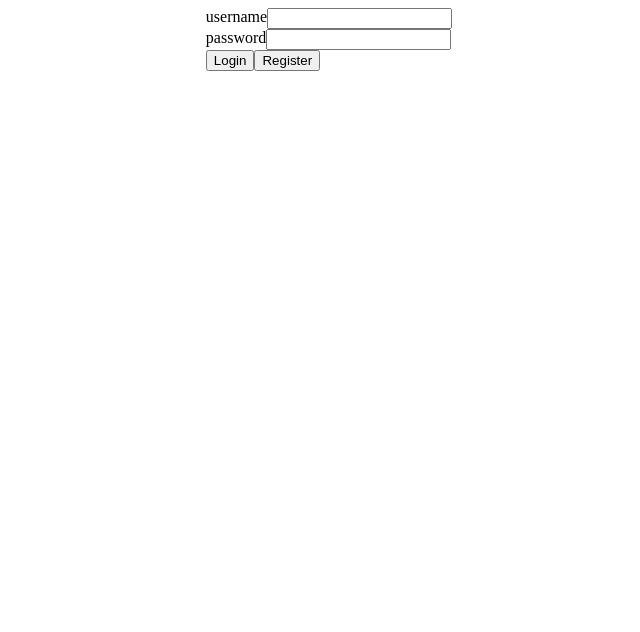
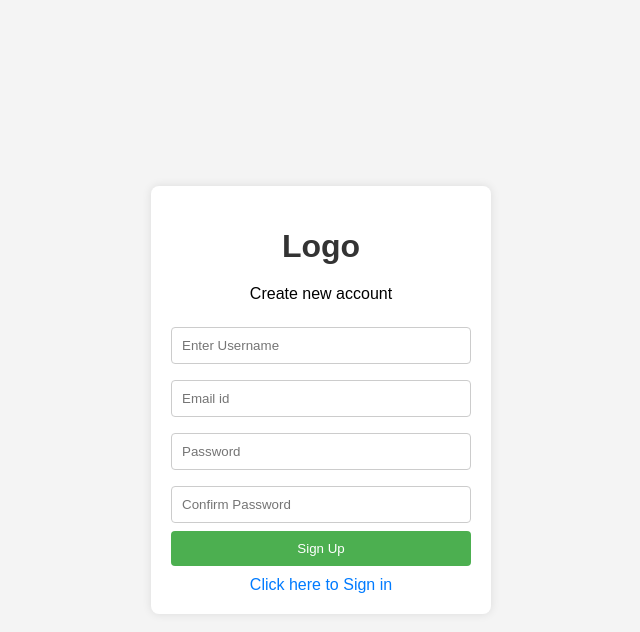
Before and after one commit to ankitsmt211/attendo, a React (Vite) app in the folder frontend/attendance-manager/: page /signup in a window 1280 px wide. Shown: the top 632 px of the page, without its empty margins (319-959 px from the left). Built offline with nearby package versions, Linux system fonts and the light colour scheme.

Commit message:
added register component and router (#6)
Co-authored-by: eshan <eshan.jain@finverv.com.com>

```diff
--- a/frontend/attendance-manager/package.json
+++ b/frontend/attendance-manager/package.json
@@ -11,7 +11,8 @@
   },
   "dependencies": {
     "react": "^18.2.0",
-    "react-dom": "^18.2.0"
+    "react-dom": "^18.2.0",
+    "react-router-dom": "^6.20.1"
   },
   "devDependencies": {
     "@types/react": "^18.2.37",
--- /dev/null
+++ b/frontend/attendance-manager/src/Components/Auth/Login.jsx
@@ -0,0 +1,9 @@
+import React from 'react'
+
+const Login = () => {
+  return (
+    <div>Login</div>
+  )
+}
+
+export default Login
--- /dev/null
+++ b/frontend/attendance-manager/src/Components/Auth/auth.css
@@ -0,0 +1,65 @@
+body {
+    font-family: 'Arial', sans-serif;
+    background-color: #f4f4f4;
+    margin: 0;
+    display: flex;
+    align-items: center;
+    justify-content: center;
+    height: 100vh;
+}
+
+.login-main-container {
+    background-color: #fff;
+    box-shadow: 0 0 10px rgba(0, 0, 0, 0.1);
+    border-radius: 8px;
+    overflow: hidden;
+    width: 300px;
+    padding: 20px;
+    text-align: center;
+}
+
+.login-main-container h1 {
+    color: #333;
+    margin-bottom: 20px;
+}
+
+.login-container {
+    display: flex;
+    flex-direction: column;
+    align-items: center;
+}
+
+form {
+    width: 100%;
+    text-align: left;
+}
+
+input {
+    width: 100%;
+    padding: 10px;
+    margin: 8px 0;
+    box-sizing: border-box;
+    border: 1px solid #ccc;
+    border-radius: 4px;
+}
+
+button.signup-btn {
+    background-color: #4caf50;
+    color: white;
+    padding: 10px;
+    border: none;
+    border-radius: 4px;
+    cursor: pointer;
+    width: 100%;
+}
+
+button.signup-btn:hover {
+    background-color: #45a049;
+}
+
+.signup-link {
+    text-decoration: none;
+    color: #007bff;
+    margin-top: 10px;
+    display: inline-block;
+}
--- /dev/null
+++ b/frontend/attendance-manager/src/Components/Auth/register.jsx
@@ -0,0 +1,90 @@
+import React, { useState } from 'react'
+import { Link,useNavigate  } from 'react-router-dom';
+import './auth.css'
+const Register = () => {
+  const[username ,setUserName] = useState("");
+  const[email ,setemail] = useState("");
+  const[password ,setPassword] = useState("");
+  const[cnfPassword ,setCnfPassword] = useState("");
+  const navigate = useNavigate();
+  const handleValidation = (input) =>{
+    if (input.username === ''){
+      alert('Username cannot be empty!')
+      return false;
+    }
+    if (input.email === ''){
+      alert('Email cannot be empty!')
+      return false;
+    }
+    if(!(/\S+@\S+\.\S+/.test(input.email))){
+      alert('Email is Invalid!')
+      return false;
+    }
+    if (input.password === ''){
+      alert('Password cannot be empty!')
+      return false;
+    }
+    // add validation for password
+    if(input.password !== input.cnfPassword){
+      alert('Password does not match')
+      return false;
+    }
+    return true;
+  }
+
+  const registerUser = async (e)=>{
+    e.preventDefault();
+    const input = {username,email,password,cnfPassword}
+    if(!handleValidation(input)){
+      return;
+    }
+    delete input.cnfPassword
+    const url = `http://localhost:8080/v1/register/`;   //change end point of api
+    const response = await fetch(url,{
+      method:"POST",
+      headers:{
+          "Content-Type":"application/json",
+          "Accept":"application/json",
+      },
+      body:JSON.stringify(input)
+    })
+    const data = await response.json();
+        /** can send response as {
+     *   status : boolean
+     *   msg : error msg if error else success msg
+     * }
+     *
+     * **/
+    // const data = {
+    //   status : true,
+    //   msg : 'Account Created Successfully'
+    // }
+    if (!data.status){
+      alert(data.msg)
+    }else{
+      alert('account created');
+      navigate("/signin");
+    }
+  }
+  return (
+    <div className='login-main-container'>
+    <h1>Logo</h1>
+    <p>Create new account</p>
+    <div className='login-container'>
+        <form method="post">
+            <input onChange={(e)=>setUserName(e.target.value)} type="text" name="username" id="username" placeholder='Enter Username' required={true}/>
+            <input onChange={(e)=>setemail(e.target.value)} type="email" name="mailid" id="mailid" placeholder='Email id' required={true}/>
+            <input  onChange={(e)=>setPassword(e.target.value)} type="password" name="password" id="password" placeholder='Password' required={true}/>
+            <input  onChange={(e)=>setCnfPassword(e.target.value)} type="password" name="password" id="cnfpassword" placeholder='Confirm Password' required={true}/>
+
+            <button className='signup-btn' onClick={registerUser}>Sign Up</button>
+        </form>
+         <Link className='signup-link' to="/signin">Click here to Sign in</Link>
+
+    </div>
+
+</div>
+  )
+}
+
+export default Register
--- a/frontend/attendance-manager/src/Components/Home/Home.jsx
+++ b/frontend/attendance-manager/src/Components/Home/Home.jsx
@@ -1,32 +1,15 @@
 import '../Home/Home.css'
-
+import {BrowserRouter , Routes , Route} from "react-router-dom";
+import Register from "../Auth/register";
+import Login from "../Auth/Login";
 export default function Home(){
     return <>
-    <Login/>
+     <BrowserRouter>
+              <Routes>
+                <Route path='/' element={<div>Insert Your main Component here</div>}/>
+                <Route path='/signin' element={<Login/>}/>
+                <Route path='/signup' element={<Register/>}/>
+              </Routes>
+    </BrowserRouter>
     </>
 }
-
-function Login(){
-    return<>
-    <div id="form-container">
-    <form>
-        <div id="input-container">
-            <div className='field-container'>
-            <label htmlFor="username">username</label>
-            <input type="text" name="username"/>
-            </div>
-
-            <div className='field-container'>
-            <label htmlFor="password">password</label>
-            <input type="password" name="password"/>
-            </div>
-
-        </div>
-        <div id="button-container">
-            <button type="submit">Login</button>
-            <button type="button">Register</button>
-        </div>
-    </form>
-    </div>
-    </>
-}
```
Also changed, not shown: 1 other file (tests, documents, lock files or other folders).
